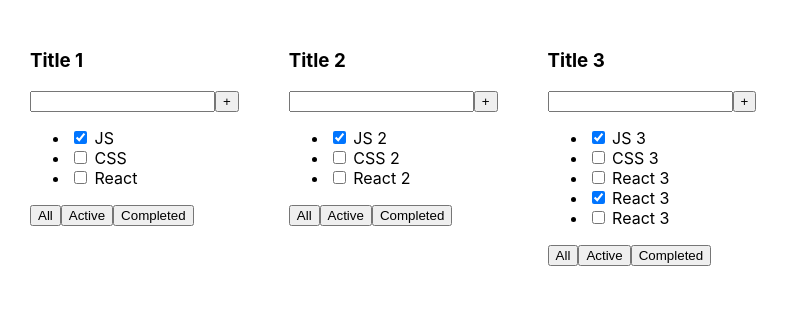
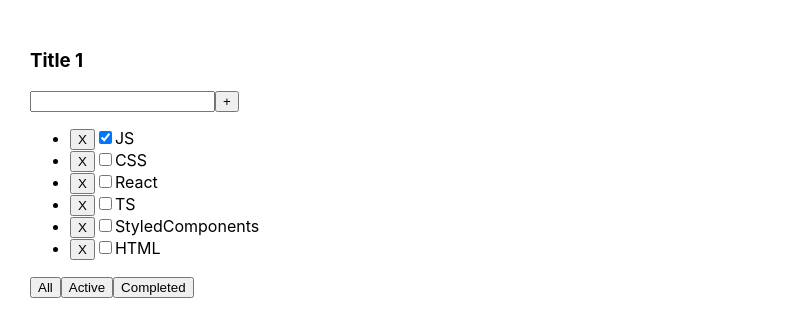
Before and after one commit to MarinaZapasnik/TODOLIST-second-time, a React (Vite) app: page / in a window 1280 px wide. Shown: the top 336 px of the page, without its empty margins (0-789 px from the left). Built offline with nearby package versions, Linux system fonts and the light colour scheme.

Commit message:
remove task

```diff
--- a/src/App.tsx
+++ b/src/App.tsx
@@ -1,37 +1,64 @@
+import { useState } from 'react'
 import './App.css'
 import { Todolist } from './components/Todolist'
 
 function App() {
 
 const title1 = 'Title 1'
-const title2 = 'Title 2'
-const title3 = 'Title 3'
 
-const tasks1 = [
+
+const initialTasks = [
   {id: 1, title: 'JS', isDone: true},
   {id: 2, title: 'CSS', isDone: false},
   {id: 3, title: 'React', isDone: false},
+  {id: 12, title: 'TS', isDone: false},
+  {id: 13, title: 'StyledComponents', isDone: false},
+  {id: 14, title: 'HTML', isDone: false},
 ]
 
-const tasks2 = [
-  {id: 4, title: 'JS 2', isDone: true},
-  {id: 5, title: 'CSS 2', isDone: false},
-  {id: 6, title: 'React 2', isDone: false},
-]
 
-const tasks3 = [
-  {id: 7, title: 'JS 3', isDone: true},
-  {id: 8, title: 'CSS 3', isDone: false},
-  {id: 9, title: 'React 3', isDone: false},
-  {id: 10, title: 'React 3', isDone: true},
-  {id: 11, title: 'React 3', isDone: false},
-]
+const [tasks, setTasks] = useState(initialTasks)
+
+
+
+const removeTask = (id: number) => {
+  const filteredTasks = tasks.filter(task => task.id !== id)
+  setTasks(filteredTasks)
+
+
+}
+
+type FilterProps = 'All' | 'Active' | 'Completed'
+
+
+const filterTasks = (filter: FilterProps) => {
+
+
+  const filteredTasks = filter === 'All'? initialTasks :
+                        filter === 'Active'? (tasks.filter(task => !task.isDone)) :
+                                              (tasks.filter(task => task.isDone))
+
+  setTasks(filteredTasks)
+}
+
+// const allTasks = () => {
+
+//   setTasks(initialTasks)
+
+// }
+
+// const activeTasks = () => {
+//   setTasks(tasks.filter(task => !task.isDone))
+// }
+
+// const completedTasks = () => {
+//   setTasks(tasks.filter(task => task.isDone))
+// }
 
   return (
       <div className="app">
-        <Todolist title = {title1} tasks = {tasks1}/>
-        <Todolist title = {title2} tasks = {tasks2}/>
-        <Todolist title = {title3} tasks = {tasks3}/>
+        <Todolist title = {title1} tasks = {tasks} removeTask={removeTask} filterTasks={filterTasks}/>
+
       </div>
   )
 }
--- a/src/components/Button.tsx
+++ b/src/components/Button.tsx
@@ -1,12 +1,13 @@
 
 type ButtonProps = {
     title: string
+    callBack?: () => void
 }
 
-export const Button = ({title}: ButtonProps) => {
+export const Button = ({title, callBack}: ButtonProps) => {
 
     return (
-       <button>{title}</button>
+       <button onClick = {callBack}>{title}</button>
     )
 
 }
--- a/src/components/Task.tsx
+++ b/src/components/Task.tsx
@@ -1,16 +1,20 @@
+import { Button } from "./Button"
 
 
 type TaskProps = {
     id:number
     title: string
     isDone: boolean
+    removeTask: (id: number) => void
 }
 
 
-export const Task = ({title, isDone, id}:TaskProps) => {
+export const Task = ({title, isDone, id, removeTask}:TaskProps) => {
     return (
         <li>
-            <input key={id} type="checkbox" checked={isDone}/> <span>{title}</span>
+            <Button title={'X'} callBack={() => removeTask(id)} />
+            <input key={id} type="checkbox" checked={isDone}/>
+            <span>{title}</span>
         </li>
     )
 }
--- a/src/components/Todolist.tsx
+++ b/src/components/Todolist.tsx
@@ -10,16 +10,23 @@ type TaskProps = {
 type TodoListProps = {
     title: string
     tasks: TaskProps[]
+    removeTask: (id: number) => void
+    filterTasks: (filter: string) => void
+
 
 }
 
-export const Todolist = ({title, tasks}: TodoListProps) => {
+export const Todolist = ({title, tasks, removeTask, filterTasks}: TodoListProps) => {
 
   const mapedTasks = tasks.map((task) => {
 
     return (
-      <Task key={task.id} id={task.id} title={task.title} isDone={task.isDone}/>
-    )
+      <div>
+
+        <Task key={task.id} id={task.id} title={task.title} isDone={task.isDone} removeTask={removeTask}/>
+
+      </div>
+          )
 
 
   })
@@ -29,15 +36,19 @@ export const Todolist = ({title, tasks}: TodoListProps) => {
           <h3>{title}</h3>
           <div>
             <input/>
-            <button>+</button>
-          </div>
-          <ul>
+            <Button title="+"/>
+          </div> {
+            tasks.length === 0 ?
+            <p>Тасок нет</p> :
+            <ul>
             {mapedTasks}
-          </ul>
+            </ul>
+          }
+
           <div>
-            <Button title={'All'}/>
-            <Button title={'Active'}/>
-            <Button title={'Completed'}/>
+            <Button title={'All'} callBack={() => filterTasks('All')}/>
+            <Button title={'Active'} callBack={() => filterTasks('Active')}/>
+            <Button title={'Completed'} callBack={() => filterTasks('Comleted')}/>
 
           </div>
         </div>
```
